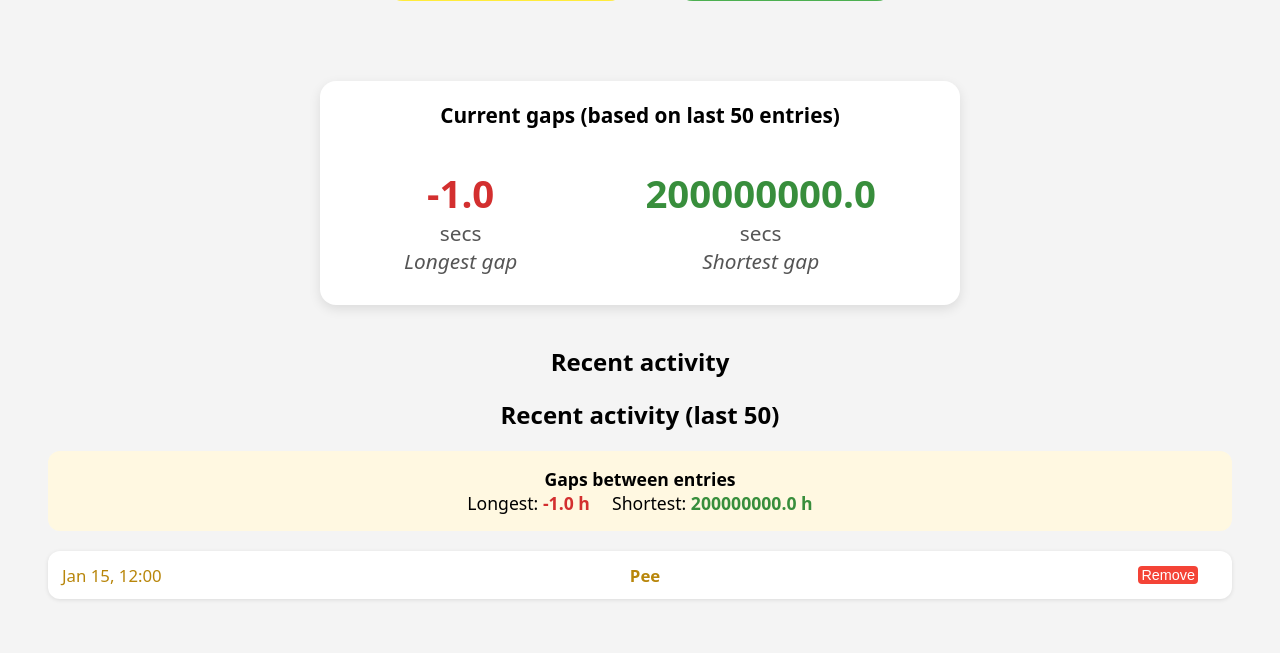
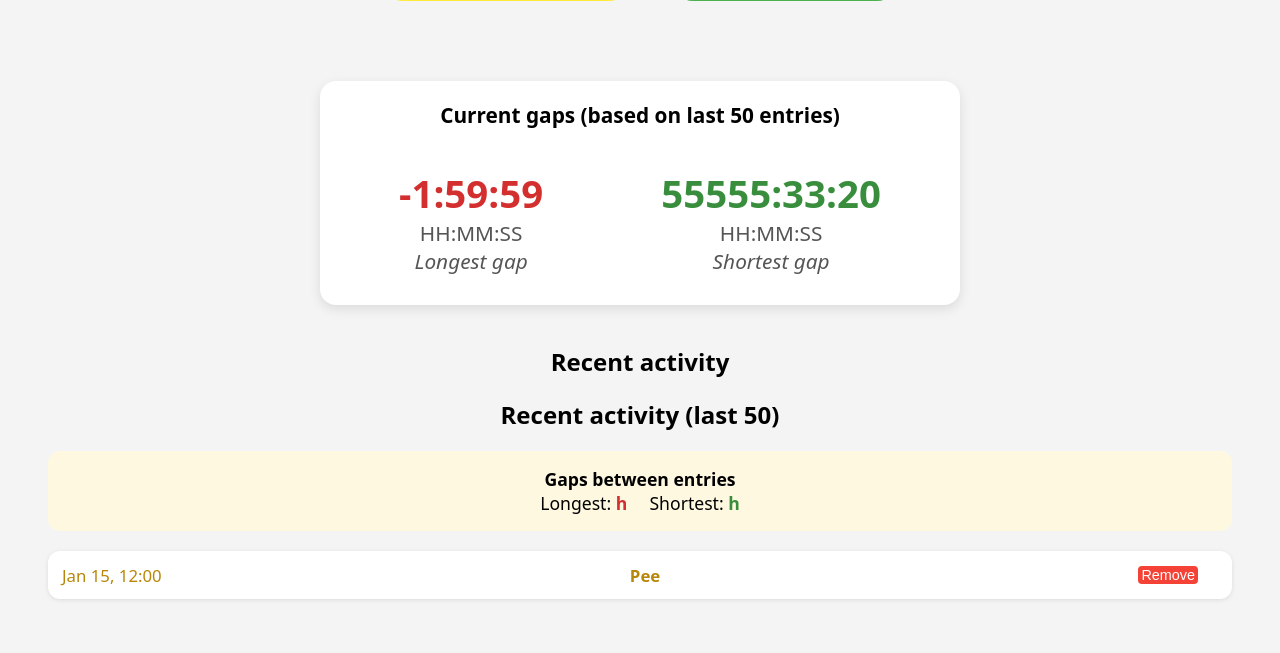
Before and after one commit to vladimir-zolotykh/bathlog, a Django app: page / in a window 1280 px wide. Shown: the part 326-979 px from the top of the page. Run offline with Django 5.2, Linux system fonts and the light colour scheme; tables that the repository leaves empty hold one stand-in row (values such as "Sample post").

Commit message:
Change gaps format to HH:MM:SS

```diff
--- a/timestamp/templates/timestamp/home.html
+++ b/timestamp/templates/timestamp/home.html
@@ -58,15 +58,15 @@
         <strong>Current gaps (based on last 50 entries)</strong><br><br>
         <div style="display: flex; justify-content: space-around; flex-wrap: wrap;">
             <div style="text-align: center; margin: 10px;">
-                <div style="font-size: 2.4rem; font-weight: bold; color: #d32f2f;">{{ max_gap|floatformat:1 }}</div>
-                <div style="color: #555;">secs<br><em>Longest gap</em></div>
+                <div style="font-size: 2.4rem; font-weight: bold; color: #d32f2f;">{{ max_gap }}</div>
+                <div style="color: #555;">HH:MM:SS<br><em>Longest gap</em></div>
             </div>
             <div style="text-align: center; margin: 10px;">
-                <div style="font-size: 2.4rem; font-weight: bold; color: #388e3c;">{{ min_gap|floatformat:1 }}</div>
-                <div style="color: #555;">secs<br><em>Shortest gap</em></div>
+                <div style="font-size: 2.4rem; font-weight: bold; color: #388e3c;">{{ min_gap }}</div>
+                <div style="color: #555;">HH:MM:SS<br><em>Shortest gap</em></div>
             </div>
         </div>
-    </div>
+        </div>
 
     <div id="log-container" class="log">
         <h2>Recent activity</h2>
--- a/timestamp/views.py
+++ b/timestamp/views.py
@@ -7,7 +7,7 @@
 from django.db.models.expressions import RawSQL, ExpressionWrapper  # noqa F401
 from django.db.models.functions import Lag, Lead  # noqa F401
 
-from .get_gaps import get_gaps
+from .get_gaps import get_gaps, seconds_as_time
 
 from .models import LogEntry
 
@@ -19,8 +19,10 @@
     gap_min, gap_max = get_gaps(entries)
     context = {
         "entries": entries[:50],
-        "max_gap": round(gap_max, 1) if gap_max is not None else None,
-        "min_gap": round(gap_min, 1) if gap_min is not None else None,
+        "max_gap": seconds_as_time(gap_max),
+        "min_gap": seconds_as_time(gap_min),
+        # "max_gap": round(gap_max, 1) if gap_max is not None else None,
+        # "min_gap": round(gap_min, 1) if gap_min is not None else None,
     }
 
     # If ?partial=1 → render only the log list fragment
```
